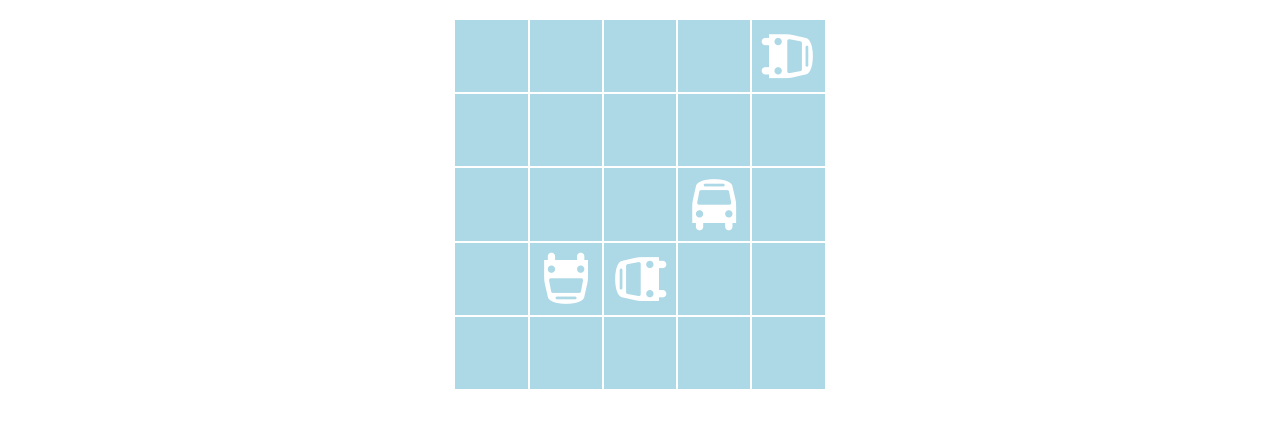
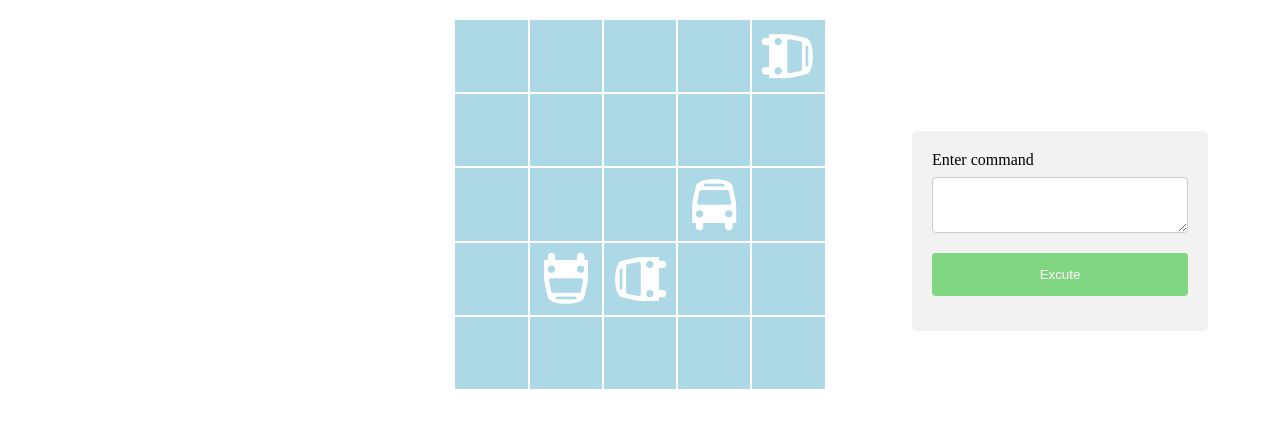
Before and after one commit to A1vinSmith/pure-es6-carpark, a website built with webpack: page index.html in a window 1280 px wide. Shown: the part 61-488 px from the top of the page. Built offline with nearby package versions, Linux system fonts and the light colour scheme.

Commit message:
Add: command user interfaces

```diff
--- a/index.html
+++ b/index.html
@@ -5,11 +5,50 @@
     <meta http-equiv="X-UA-Compatible" content="IE=edge">
     <link rel="stylesheet" href="https://cdnjs.cloudflare.com/ajax/libs/font-awesome/4.7.0/css/font-awesome.min.css">
     <title>Pure ES6 Carpark</title>
+    <style type="text/css" media="screen">
+        .form {
+            border-radius: 5px;
+            background-color: #f2f2f2;
+            padding: 20px;
+            width: 20vw;
+            height: 20vh;
+            float: right;
+            margin: -15vh 5vw 0 0;
+        }
+        .form textarea {
+            width: 100%;
+            padding: 12px 20px;
+            margin: 8px 0;
+            display: inline-block;
+            border: 1px solid #ccc;
+            border-radius: 4px;
+            box-sizing: border-box;
+        }
+        .form input {
+            width: 100%;
+            background-color: #81d681;
+            color: white;
+            padding: 14px 20px;
+            margin: 8px 0;
+            border: none;
+            border-radius: 4px;
+            cursor: pointer;
+        }
+        .form input:hover {
+            background-color: #64a664;
+        }
+    </style>
 </head>
 <body>
     <h1>Let's rock</h1>
     <div id="main"></div>
-
+    <div class="form">
+        <form>
+            <label>Enter command</label>
+            <textarea id="cmdTextArea"> </textarea>
+            <input type="submit" value="Excute">
+        </form>
+    </div>
     <script type="text/javascript" src="dist/bundle.js"></script>
 </body>
 </html>
--- a/src/index.js
+++ b/src/index.js
@@ -6,16 +6,17 @@ const generateParkContainer = (el) => {
     let container = document.createElement("div");
     container.id = "park-container";
     container.className = "grid";
-    let i, k;
-    for (i = 0; i < 5; i += 1) {
+    const parkSize = Store.getState().parkSize;
+
+    for (let i = 0; i < parkSize; i += 1) {
         let row = document.createElement("div");
         row.className = "row";
         row.id = "row" + i;
 
-        for (k = 0; k < 5; k += 1) {
+        for (let k = 0; k < parkSize; k += 1) {
             let box = document.createElement("div");
             box.className = "box";
-            box.id = "Coordinate" + k + ',' + (5 - 1 - i); // Make id match the coordinate
+            box.id = "Coordinate" + k + ',' + (parkSize - i - 1); // Make id match the coordinate
             // Add to row
             row.appendChild(box);
         }
```
Also changed, not shown: src/utils/index.js (+25 -0 lines).
